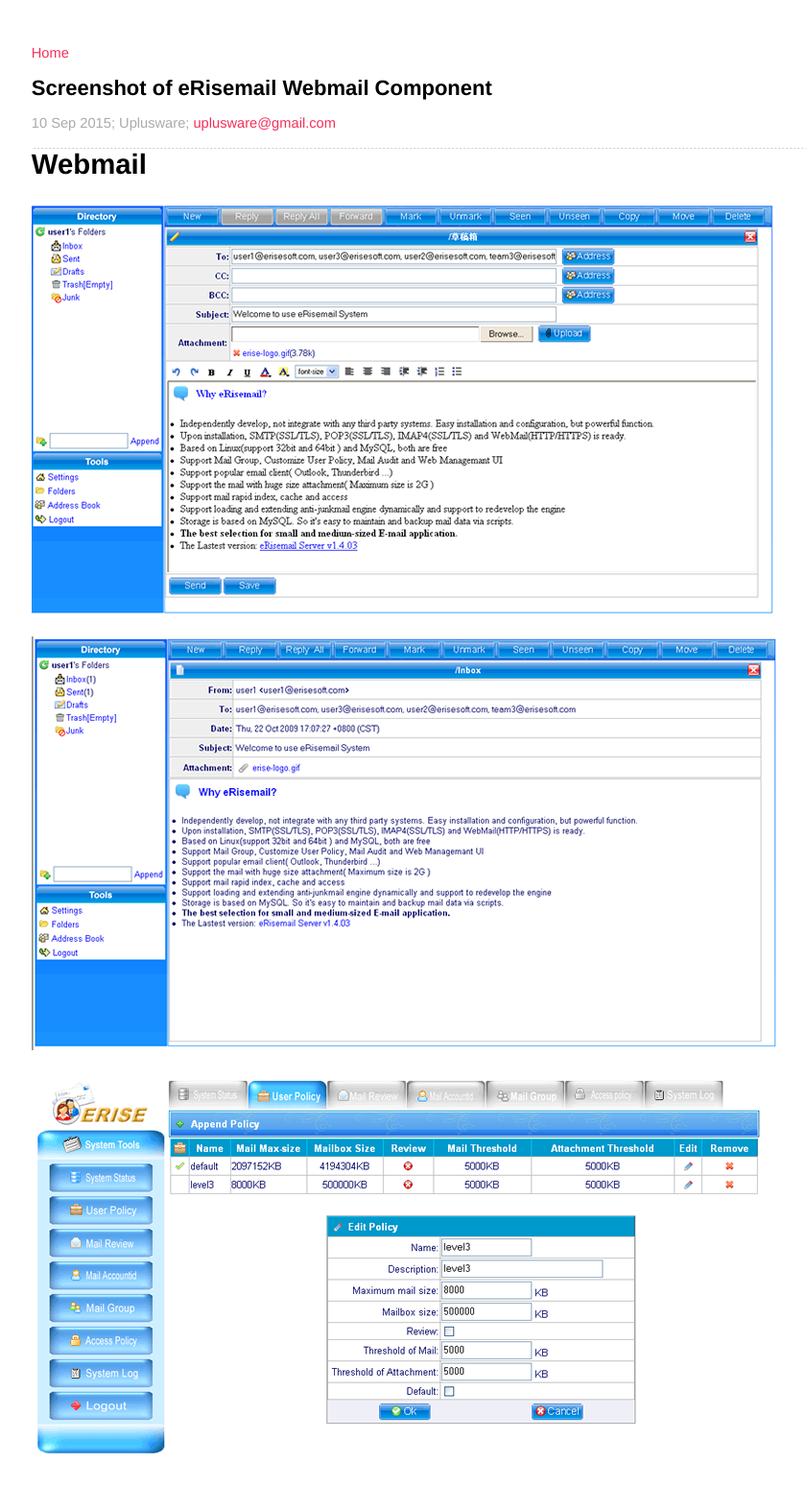
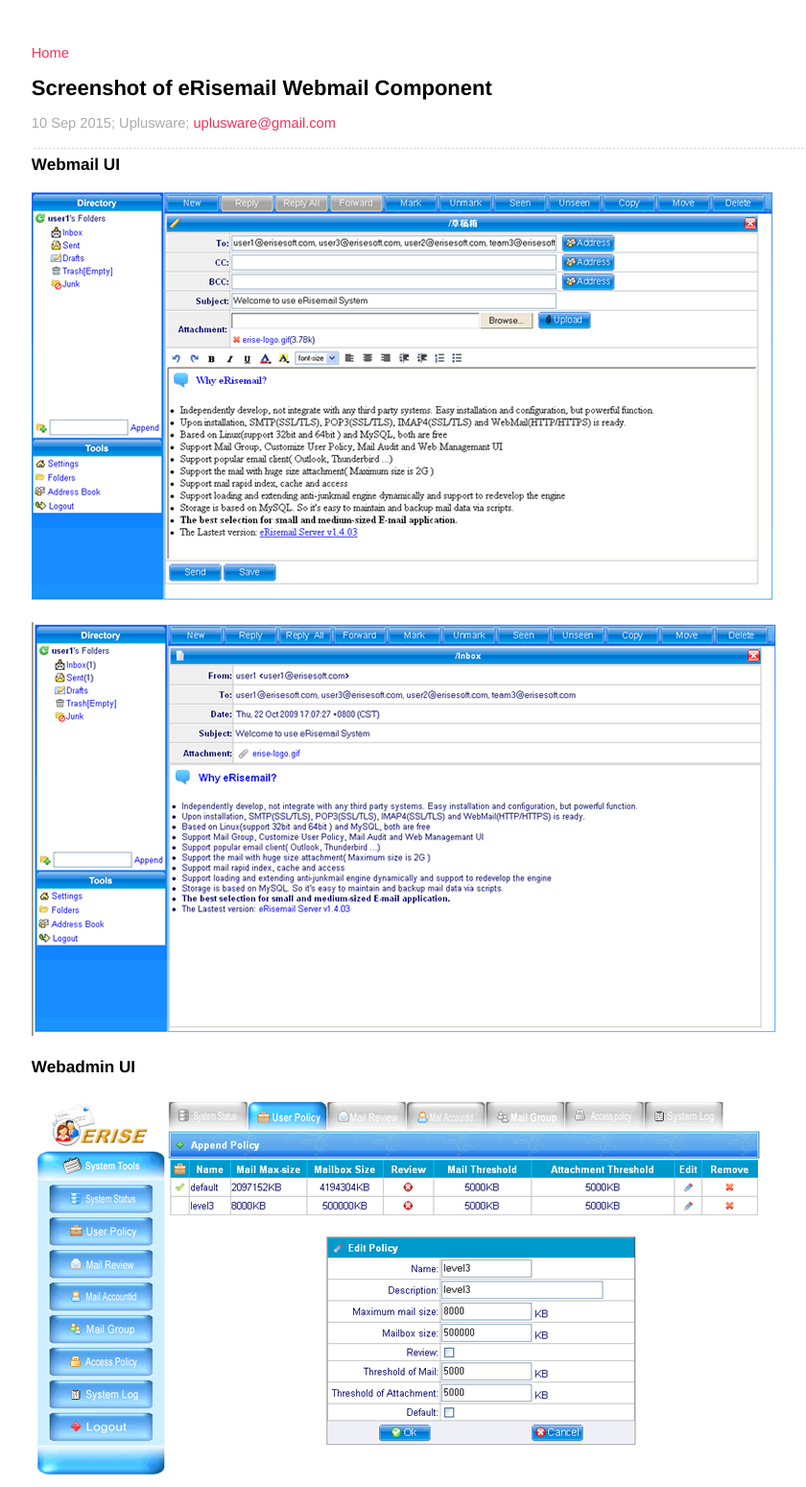
Before and after one commit to uplusware/uplusware.github.io, a Jekyll site: the page built from _posts/2015-9-10-Screenshot-of-eRisemail-Webmail-Component.md, in a window 1280 px wide. Shown: the whole page at 96% size, without its empty margins (167-1007 px from the left). Built offline with Jekyll 4.4.1, drawn with Linux system fonts in a browser that asks for light colours; before the commit the page ends 1527 px from its top, so only the background shows below that.

Commit message:
Update 2015-9-10-Screenshot-of-eRisemail-Webmail-Component.md

```diff
--- a/_posts/2015-9-10-Screenshot-of-eRisemail-Webmail-Component.md
+++ b/_posts/2015-9-10-Screenshot-of-eRisemail-Webmail-Component.md
@@ -3,10 +3,12 @@
 title: Screenshot of eRisemail Webmail Component
 ---
 
-# Webmail
+### Webmail UI
 
 ![1](/screenshot/erisemailpre1.png)
 
 ![1](/screenshot/erisemailpre2.png)
 
+### Webadmin UI
+
 ![1](/screenshot/erisemailpre3.png)
```
